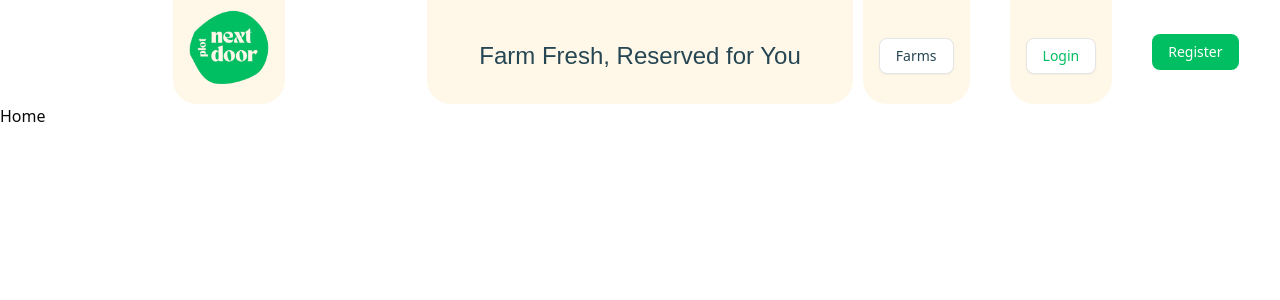
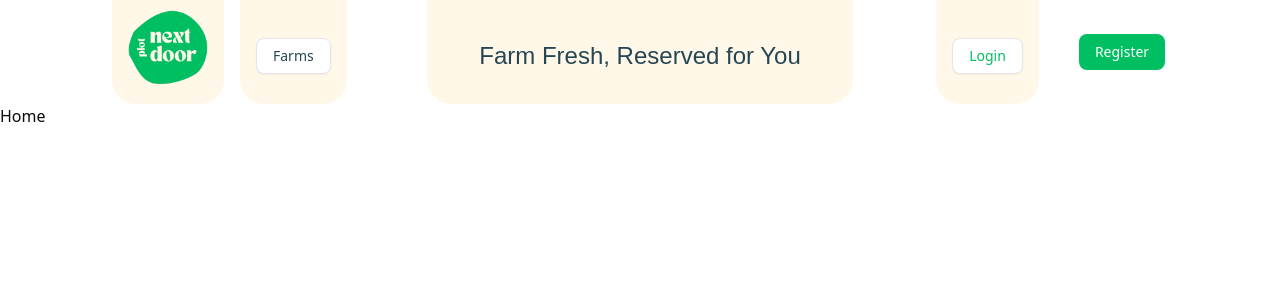
Before and after one commit to emirCo95/plot_next_door, a React (Vite) app in the folder frontend/: page / in a window 1280 px wide. Shown: the top 300 px of the page. Built offline with nearby package versions, Linux system fonts and the light colour scheme; no server answers; a web font is replaced by a local one.

Commit message:
Update Navbar.tsx

```diff
--- a/frontend/src/components/Navbar.tsx
+++ b/frontend/src/components/Navbar.tsx
@@ -36,22 +36,13 @@ export default function Navbar() {
       <div className="max-w-7xl mx-auto px-4 sm:px-6 lg:px-8">
         <div className="flex justify-between items-center h-26">
           {/* Logo */}
-          <div className="h-full flex-1 flex justify-center">
+          <div className="h-full flex-1 flex justify-center gap-4">
             <Link
               className="h-full bg-cosmic-latte px-4 pt-2 rounded-b-3xl"
               to="/"
             >
               <img src={logo} alt="PND Logo" className="w-20" />
             </Link>
-          </div>
-          <div className="md:flex-1 flex justify-center h-full bg-cosmic-latte px-4 pt-2 rounded-b-3xl items-center">
-            <p className="text-xl md:text-2xl text-charcoal font-fredericka">
-              Farm Fresh, Reserved for You
-            </p>
-          </div>
-
-          {/* Desktop Menu */}
-          <div className="h-full hidden md:flex items-center space-x-6 md:flex-1 justify-center gap-4">
             <Link
               to="/"
               className="h-full bg-cosmic-latte px-4 pt-2 rounded-b-3xl flex items-center"
@@ -63,11 +54,34 @@ export default function Navbar() {
                 Farms
               </Button>
             </Link>
+          </div>
+          <div className="md:flex-1 flex justify-center h-full bg-cosmic-latte px-4 pt-2 rounded-b-3xl items-center">
+            <p className="text-xl md:text-2xl text-charcoal font-fredericka">
+              Farm Fresh, Reserved for You
+            </p>
+          </div>
+
+          {/* Desktop Menu */}
+          <div className="h-full hidden md:flex items-center space-x-6 md:flex-1 justify-center gap-4">
+            {/* <Link
+              to="/"
+              className="h-full bg-cosmic-latte px-4 pt-2 rounded-b-3xl flex items-center"
+            >
+              <Button
+                className="text-charcoal hover:text-pnd-green cursor-pointer"
+                variant="outline"
+              >
+                Farms
+              </Button>
+            </Link> */}
             {user ? (
               <>
                 <DropdownMenu>
                   <DropdownMenuTrigger>
-                    <div className="h-full bg-cosmic-latte p-5 rounded-full">
+                    <div className="relative h-full bg-cosmic-latte p-5 rounded-full">
+                      <div className="absolute top-0 right-0 w-4 h-4 p-2 rounded-full bg-burnt-sienna flex items-center justify-center border border-charcoal">
+                        <span className="text-sm">1</span>
+                      </div>
                       <CircleUserRound className="text-charcoal cursor-pointer" />
                     </div>
                   </DropdownMenuTrigger>
```
